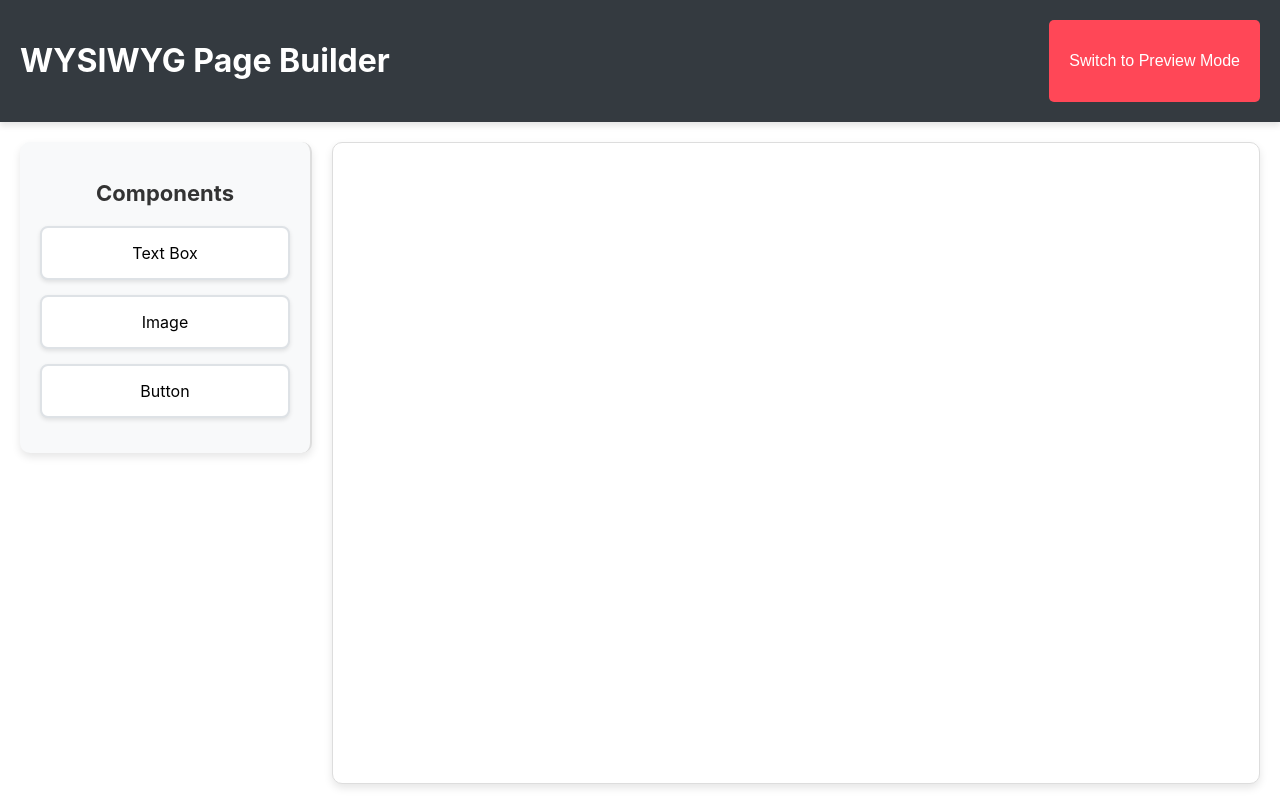
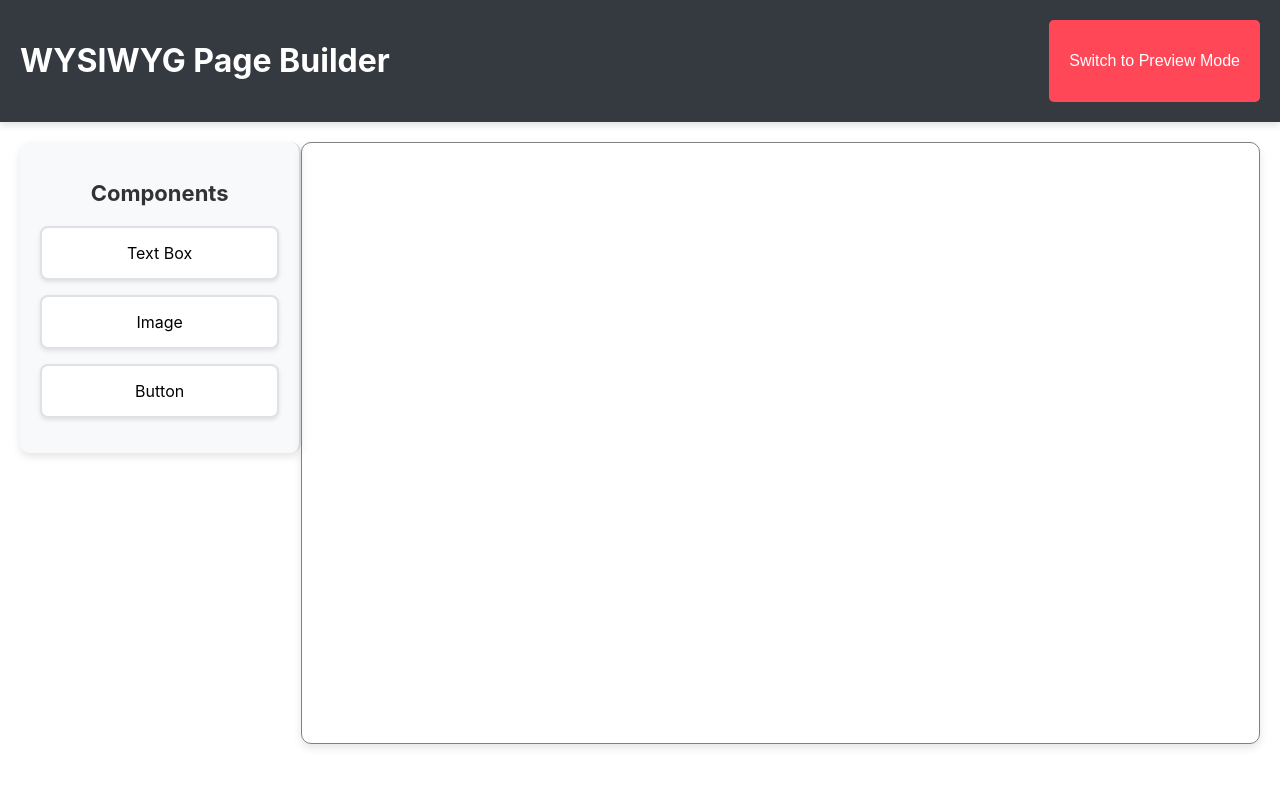
Before and after one commit to Abhi727464/Web-builder, a React (Create React App) app: page / in a window 1280 px wide. Built offline with nearby package versions, Linux system fonts and the light colour scheme.

Commit message:
drag and drop added in canvas

```diff
--- a/src/App.css
+++ b/src/App.css
@@ -34,7 +34,10 @@ header {
   cursor: pointer;
   transition: background-color 0.3s ease, transform 0.3s ease;
 }
-
+.text-container {
+  width: 20%;
+  position: relative;
+}
 .preview-button:hover {
   background-color: #e84118;
   transform: scale(1.05);
@@ -54,7 +57,7 @@ header {
 }
 
 .toolbar {
-  width: 250px;
+  width: 20%;
   padding: 20px;
   background-color: #f8f9fa;
   border-right: 2px solid #ddd;
@@ -86,16 +89,17 @@ header {
 }
 
 .canvas {
-  flex-grow: 1;
+  position: relative;
   background-color: #ffffff;
-  padding: 20px;
-  margin-left: 20px;
+  /* padding: 20px; */
+  /* margin-left: 20px; */
+  margin: 0;
+  padding: 0;
   border: 1px solid #ddd;
   border-radius: 10px;
   min-height: 600px;
   box-shadow: 0 4px 8px rgba(0, 0, 0, 0.1);
-  display: flex;
-  flex-wrap: wrap;
+  width: 80%;
   transition: all 0.3s ease;
 }
 
@@ -105,7 +109,7 @@ header {
 }
 
 .component {
-  margin: 10px;
+  /* margin: 10px; */
 }
 
 .text-editor,
--- a/src/components/Canvas.js
+++ b/src/components/Canvas.js
@@ -1,36 +1,109 @@
-import React, { useEffect, useRef, useState } from "react";
+import React, { useCallback, useState, useRef } from "react";
 import { useDrop } from "react-dnd";
+import ButtonComponent from "./ButtonComponent";
+import ImageComponent from "./ImageComponent";
 import TextEditor from "./TextEditor";
-import ButtonComponent from "./ButtonComponent";
-import { ToastContainer, toast } from "react-toastify";
-import "react-toastify/dist/ReactToastify.css";
-import ImageComponent from "./ImageComponent";
 
-function Canvas({ isPreviewMode }) {
+export const ItemTypes = {
+  TEXT: "text",
+  IMAGE: "image",
+  BUTTON: "button",
+};
+
+export function getDraggingStyles(left, top, isDragging, isOutLine, isPreview) {
+  if (isPreview) {
+    return {
+      position: "absolute",
+      left,
+      top,
+      outline: "none",
+    };
+  }
+  return {
+    position: "absolute",
+    left,
+    top,
+    opacity: isDragging ? 0 : 1,
+    cursor: "move",
+    outline: isOutLine ? "" : "none",
+  };
+}
+
+const Canvas = ({ isPreviewMode }) => {
+  const canvasRef = useRef(null);
   const [components, setComponents] = useState([]);
-  const [{ isOver }, drop] = useDrop({
-    accept: ["text", "image", "button"],
-    drop: (item) => {
-      if (!isPreviewMode) {
-        addComponent(item.type); // Only add component if not in Preview Mode
-      } else {
-        toast.error("Can't drop in Preview Mode");
+
+  const moveBox = useCallback(
+    (id, left, top) => {
+      const canvas = canvasRef.current?.getBoundingClientRect();
+      if (canvas) {
+        const component = components.find((comp) => comp.id === id);
+        const elementWidth = component?.width || 0;
+        const elementHeight = component?.height || 0;
+
+        left = Math.max(0, Math.min(left, canvas.width - elementWidth));
+        top = Math.max(0, Math.min(top, canvas.height - elementHeight));
       }
-    }, // Handle drop event
-    collect: (monitor) => ({
-      isOver: monitor.isOver(),
+
+      setComponents((prevComponents) =>
+        prevComponents.map((component) =>
+          component.id === id ? { ...component, left, top } : component
+        )
+      );
+    },
+    [components]
+  );
+
+  const addComponent = useCallback((type, left, top) => {
+    const canvas = canvasRef.current?.getBoundingClientRect();
+    if (canvas) {
+      const elementWidth = 340; // Default width for text and image components
+      const elementHeight = 50; // Default height
+
+      left = Math.max(0, Math.min(left, canvas.width - elementWidth));
+      top = Math.max(0, Math.min(top, canvas.height - elementHeight));
+    }
+
+    const id = `${type}-${Date.now()}`; // Unique ID
+    setComponents((prevComponents) => [
+      ...prevComponents,
+      { type, left, top, id, width: 340, height: 50 }, // Default width and height
+    ]);
+  }, []);
+
+  const [, drop] = useDrop(
+    () => ({
+      accept: [ItemTypes.BUTTON, ItemTypes.TEXT, ItemTypes.IMAGE],
+      drop: (item, monitor) => {
+        const currentClientOffset = monitor.getClientOffset();
+        const canvas = canvasRef.current?.getBoundingClientRect();
+
+        if (currentClientOffset && canvas) {
+          let left = currentClientOffset.x - canvas.left; // Calculate drop position within the canvas
+          let top = currentClientOffset.y - canvas.top;
+
+          const elementWidth = item.width || 0;
+          const elementHeight = item.height || 0;
+
+          // Adjust for the element's width and height
+          left -= elementWidth / 2;
+          top -= elementHeight / 2;
+
+          left = Math.max(0, Math.min(left, canvas.width - elementWidth));
+          top = Math.max(0, Math.min(top, canvas.height - elementHeight));
+
+          if (!item?.id) {
+            addComponent(item.type, left, top);
+          } else {
+            moveBox(item.id, left, top);
+          }
+        }
+      },
     }),
-  });
+    [moveBox, addComponent]
+  );
 
-  const addComponent = (type) => {
-    const newComponent = {
-      id: Date.now(),
-      type,
-    };
-    setComponents((prev) => [...prev, newComponent]);
-  };
-
-  const removeComponent = (id) => {
+  const onRemoveComponent = (id) => {
     const confirmRemoval = window.confirm(
       "Are you sure you want to remove this component?"
     );
@@ -41,28 +114,60 @@ function Canvas({ isPreviewMode }) {
     }
   };
 
+  const canvasRefCallback = useCallback(
+    (node) => {
+      if (node) {
+        drop(node);
+        canvasRef.current = node;
+      }
+    },
+    [drop]
+  );
+
   return (
-    <div ref={drop} className={`canvas ${isOver ? "hover" : ""}`}>
-      {components.map((component) => (
-        <div key={component.id} className="component">
-          {component.type === "text" && (
-            <TextEditor isPreviewMode={isPreviewMode} key={component.id} />
-          )}
-          {component.type === "image" && <ImageComponent />}
-          {component.type === "button" && (
-            <ButtonComponent
-              key={component.id}
-              id={component.id}
-              isPreviewMode={isPreviewMode}
-              removeComponent={removeComponent}
-              component={component}
-            />
-          )}
-        </div>
-      ))}
-      <ToastContainer />
+    <div
+      ref={!isPreviewMode ? canvasRefCallback : null}
+      className="canvas"
+      style={{
+        border: "1px solid gray",
+        backgroundColor: isPreviewMode ? "white" : "transparent",
+      }}
+    >
+      {components.map((component) => {
+        switch (component.type) {
+          case ItemTypes.TEXT:
+            return (
+              <TextEditor
+                key={component.id}
+                {...component}
+                isPreviewMode={isPreviewMode}
+                onRemove={onRemoveComponent}
+              />
+            );
+          case ItemTypes.IMAGE:
+            return (
+              <ImageComponent
+                key={component.id}
+                {...component}
+                isPreviewMode={isPreviewMode}
+                onRemove={onRemoveComponent}
+              />
+            );
+          case ItemTypes.BUTTON:
+            return (
+              <ButtonComponent
+                key={component.id}
+                {...component}
+                isPreviewMode={isPreviewMode}
+                onRemove={onRemoveComponent}
+              />
+            );
+          default:
+            return null;
+        }
+      })}
     </div>
   );
-}
+};
 
 export default Canvas;
--- a/src/components/ImageComponent.js
+++ b/src/components/ImageComponent.js
@@ -1,11 +1,43 @@
 import React from "react";
+import { useDrag } from "react-dnd";
 
-const ImageComponent = () => {
+// import { FaTimes } from "react-icons/fa";
+import { getDraggingStyles, ItemTypes } from "./Canvas";
+
+const ImageBox = ({ id, left, top, isPreview, onRemove }) => {
+  // Set up drag functionality using react-dnd
+  const [{ isDragging }, drag] = useDrag(
+    () => ({
+      type: ItemTypes.BUTTON, // Type of draggable item
+      item: { id, type: ItemTypes.BUTTON, left, top }, // Data about the draggable item
+      collect: (monitor) => ({
+        isDragging: monitor.isDragging(), // Track dragging state
+      }),
+    }),
+    [id, left, top] // Dependencies for the drag hook
+  );
+
   return (
-    <div>
-      <input className="img-box" type="file" />
+    <div
+      style={getDraggingStyles(left, top, isDragging, true, isPreview)}
+      className="w-[20%] relative"
+      ref={isPreview ? null : drag}
+    >
+      {!isPreview && (
+        <div
+          onClick={() => onRemove(id)}
+          // className="absolute top-[-8px] right-[-8px] p-1 bg-red-500 text-white rounded-full cursor-pointer"
+        >
+          {/* <FaTimes size={10} /> */}
+        </div>
+      )}
+      <input
+        style={{ cursor: !isPreview ? "move" : "" }}
+        type="file"
+        // className="w-full p-1 border-2 border-gray-500 bg-white"
+      />
     </div>
   );
 };
 
-export default ImageComponent;
+export default ImageBox;
--- a/src/components/TextEditor.js
+++ b/src/components/TextEditor.js
@@ -1,42 +1,42 @@
 import React, { useState } from "react";
-import { Editor, EditorState, RichUtils } from "draft-js";
-import "draft-js/dist/Draft.css";
 import { useDrag } from "react-dnd";
+import { getDraggingStyles } from "./Canvas";
 
-function TextEditor({ isPreviewMode, id, type, left, top }) {
-  const [text, setText] = useState("Enter Any input");
+const TextBox = ({ id, type, left, top, isPreview, onRemove }) => {
+  const [text, setText] = useState("Enter the content input");
 
-  //   const [{ isDragging }, drag] = useDrag(
-  //     () => ({
-  //       type: type, // Type of draggable item
-  //       item: { id, left, top, type: type }, // Data about the draggable item
-  //       collect: (monitor) => ({
-  //         isDragging: monitor.isDragging(), // Track dragging state
-  //       }),
-  //     }),
-  //     [id, left, top, type] // Dependencies for the drag hook
-  //   );
+  const [{ isDragging }, drag] = useDrag(
+    () => ({
+      type: type,
+      item: { id, left, top, type, width: 340, height: 50 }, // Added width and height here
+      collect: (monitor) => ({
+        isDragging: monitor.isDragging(),
+      }),
+    }),
+    [id, left, top, type]
+  );
 
   return (
     <div
-    //   style={getDraggingStyles(left, top, isDragging, true, isPreview)}
-    //   ref={!isPreviewMode ? drag : null}
+      className="text-container"
+      style={getDraggingStyles(left, top, isDragging, true, isPreview)}
+      ref={!isPreview ? drag : null}
     >
-      {/* {!isPreviewMode && (
+      {!isPreview && (
         <div onClick={() => onRemove(id)}>
-          <span className="remove-icon">X</span>
+          <span>x</span>
         </div>
-      )} */}
+      )}
       <input
-        placeholder="Input Box"
+        placeholder="placeholder"
         value={text}
         onChange={(e) => setText(e.target.value)}
         autoFocus
+        style={{ cursor: !isPreview ? "move" : "" }}
         className="text-editor"
-        // style={{ cursor: !isPreviewMode ? "move" : "" }}
       />
     </div>
   );
-}
+};
 
-export default TextEditor;
+export default TextBox;
```
Also changed, not shown: src/components/ButtonComponent.js (+63 -41 lines), src/components/DraggableComponentCanvas.js (added, +47 -0 lines).
